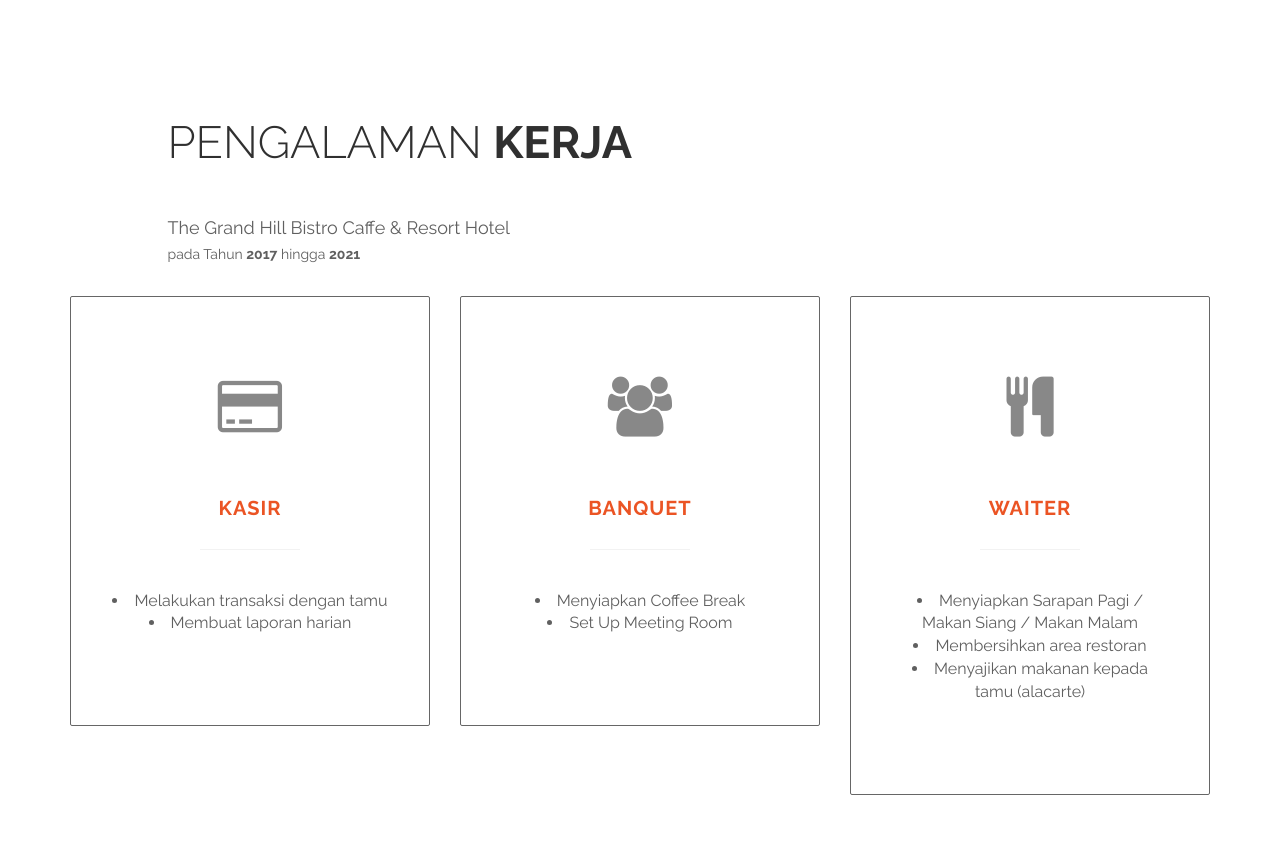
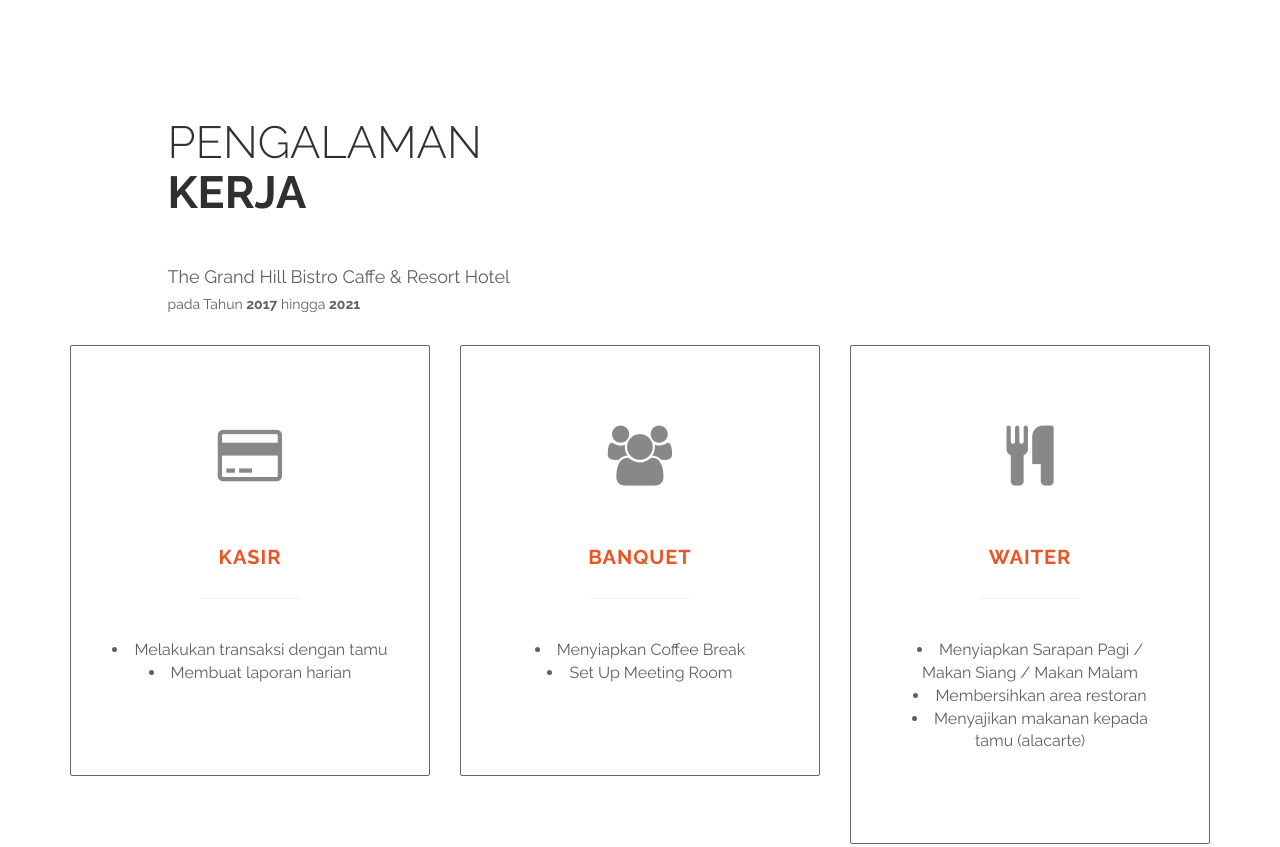
Before and after one commit to DodiBudiman/dodibudiman.github.io, a plain HTML site: page index.html in a window 1280 px wide. Shown: the part 1042-1889 px from the top of the page. Drawn offline with Linux system fonts and the light colour scheme.

Commit message:
Update index.html

```diff
--- a/index.html
+++ b/index.html
@@ -72,7 +72,7 @@ https://templatemo.com/tm-464-ultra-profile
 		<div class="container">
 			<div class="row">
 				<div class="col-md-offset-1 col-md-11">
-					<h2 class="title">Pengalaman <strong>Kerja</strong></h2>
+					<h2 class="title">Pengalaman<br><strong>Kerja</strong></h2>
 					<h4>The Grand Hill Bistro Caffe & Resort Hotel</h4>
 					<h5>pada Tahun <strong>2017</strong> hingga <strong>2021</strong></h5>
 					<br />
```
